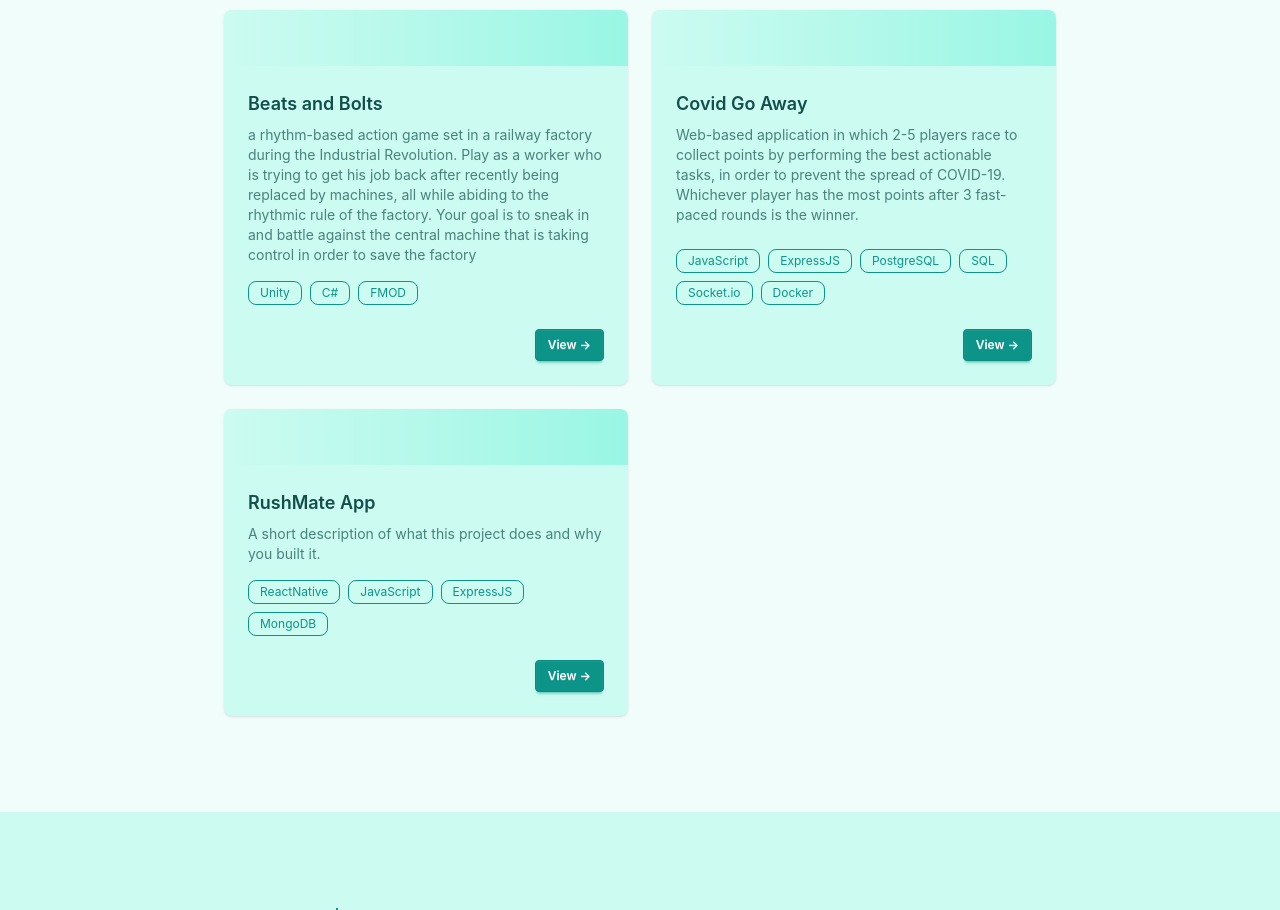
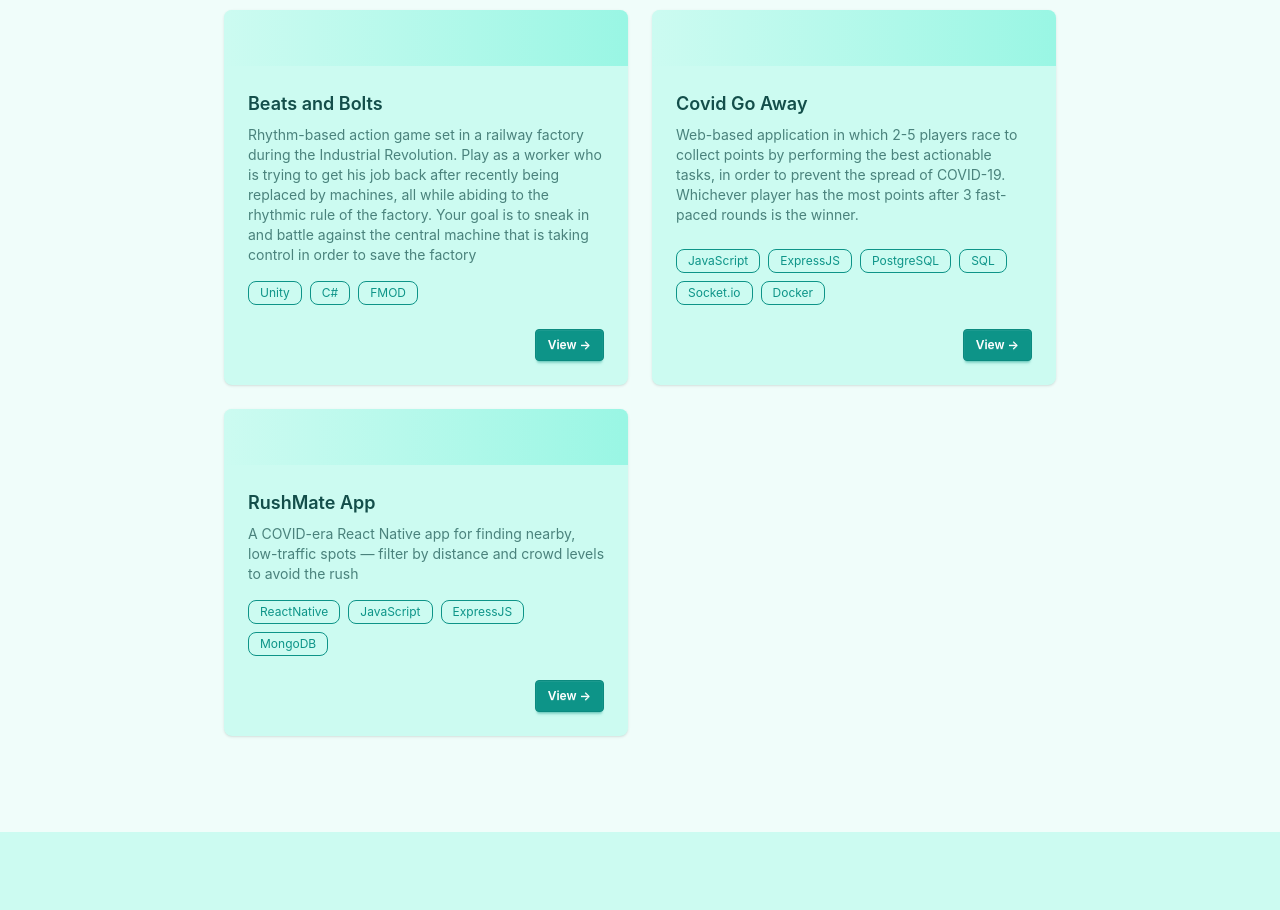
Before and after one commit to jrdn-l/website, a Vue app: page / in a window 1280 px wide. Shown: the part 1980-2890 px from the top of the page. Built offline with nearby package versions, Linux system fonts and the light colour scheme.

Commit message:
Fix descrtiption

```diff
--- a/src/components/views/ProjectsView.vue
+++ b/src/components/views/ProjectsView.vue
@@ -6,7 +6,7 @@ const projects = [
   {
     title: 'Beats and Bolts',
     description:
-      'a rhythm-based action game set in a railway factory during the Industrial Revolution. Play as a worker who is trying to get his job back after recently being replaced by machines, all while abiding to the rhythmic rule of the factory. Your goal is to sneak in and battle against the central machine that is taking control in order to save the factory',
+      'Rhythm-based action game set in a railway factory during the Industrial Revolution. Play as a worker who is trying to get his job back after recently being replaced by machines, all while abiding to the rhythmic rule of the factory. Your goal is to sneak in and battle against the central machine that is taking control in order to save the factory',
     tags: ['Unity', 'C#', 'FMOD'],
     link: 'https://github.com/notjustine/Lucid-Mystery',
   },
@@ -27,7 +27,7 @@ const projects = [
   {
     title: 'RushMate App',
     description:
-      'A short description of what this project does and why you built it.',
+      'A COVID-era React Native app for finding nearby, low-traffic spots — filter by distance and crowd levels to avoid the rush',
     tags: ['ReactNative', 'JavaScript', 'ExpressJS', 'MongoDB'],
     link: 'https://github.com/RushMate/RushMate',
   },
```
